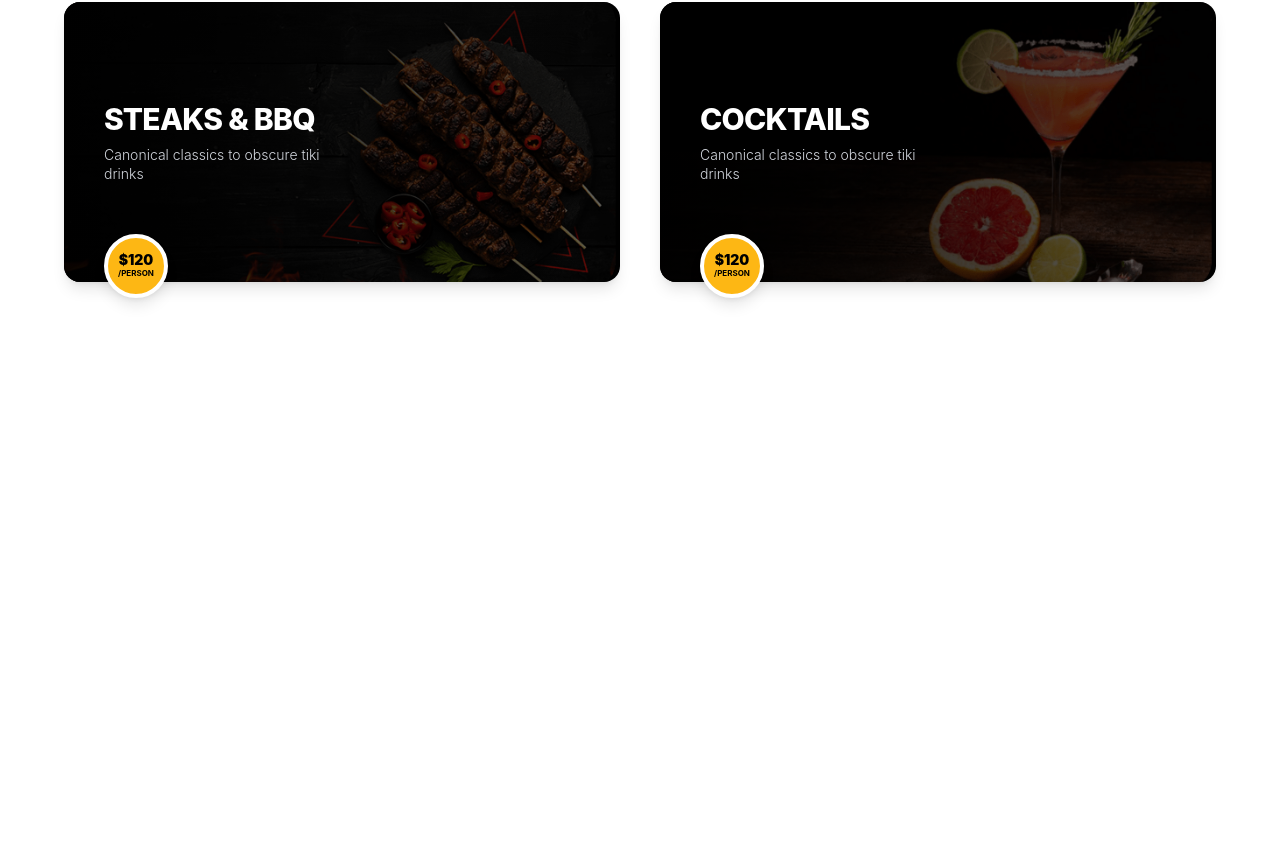
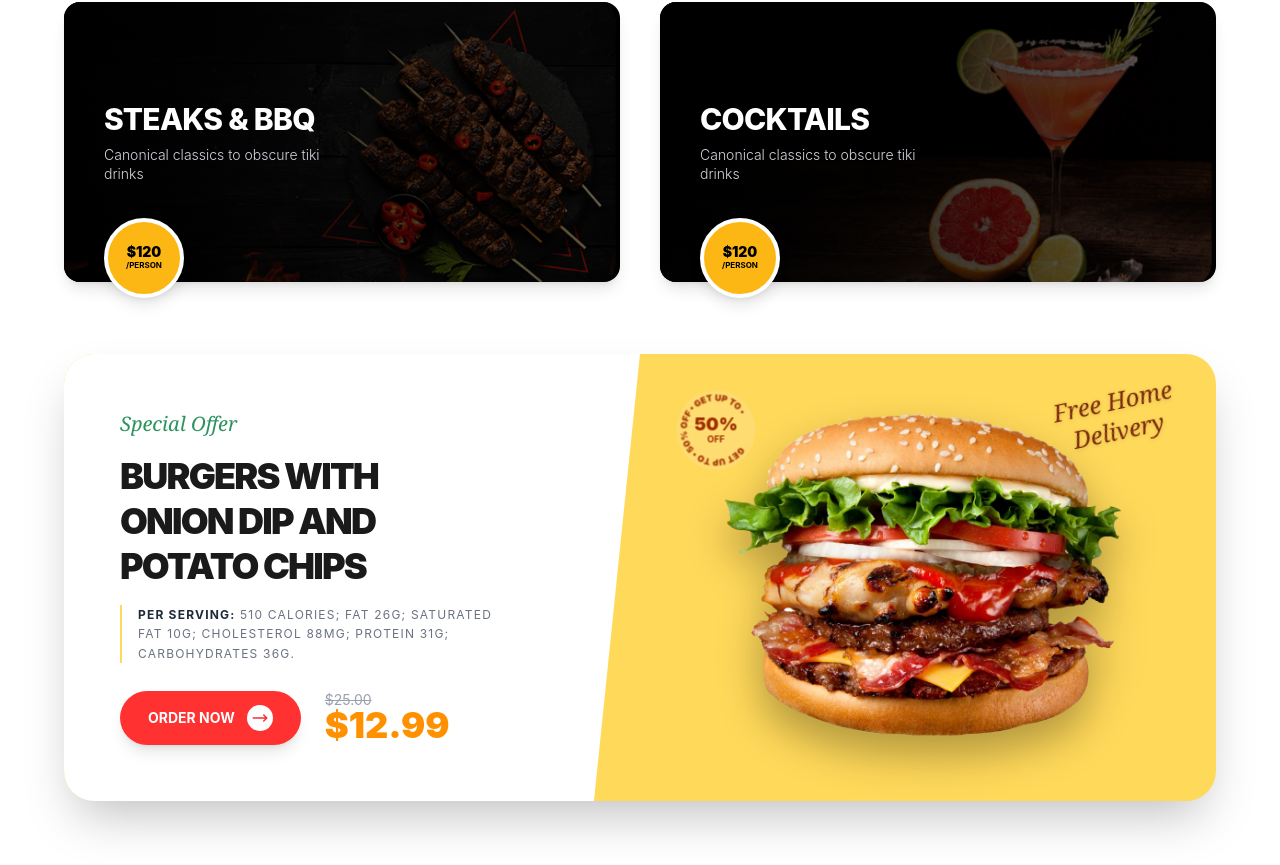
Before and after one commit to DashginAsgarli/restaurant-menu-template, a React (Vite) app: page / in a window 1280 px wide. Shown: the part 1982-2847 px from the top of the page. Before the commit the page ends 2312 px from the top, so only its background shows below. Built offline with nearby package versions, Linux system fonts and the light colour scheme.

Commit message:
feat: add spacialofferbanner section design

```diff
--- a/src/App.jsx
+++ b/src/App.jsx
@@ -5,6 +5,7 @@ import HeroSection from "./components/main/HeroSection"
 import Navbar from './components/header/navbar';
 import MenuSection from './components/main/MenuSection';
 import DiscoverMenu from './components/main/DiscoverMenu';
+import SpecialOfferBanner from './components/main/SpecialOfferBanner'
 
 function App() {
   return (
@@ -16,6 +17,7 @@ function App() {
         <HeroSection />
         <MenuSection />
         <DiscoverMenu />
+        <SpecialOfferBanner />
       </main>
 
 
--- a/src/components/main/DiscoverMenu.jsx
+++ b/src/components/main/DiscoverMenu.jsx
@@ -48,7 +48,7 @@ const DiscoverMenu = () => {
                             </div>
 
                             <div className="absolute -bottom-4 left-6 md:left-10 transition-transform duration-500 group-hover:-translate-y-1">
-                                <div className="w-14 h-14 md:w-16 md:h-16 bg-[#fdb714] rounded-full flex flex-col items-center justify-center shadow-lg border-4 border-white">
+                                <div className="w-14 h-14 md:w-20 md:h-20 bg-[#fdb714] rounded-full flex flex-col items-center justify-center shadow-lg border-4 border-white">
                                     <span className="text-black font-black text-xs md:text-sm leading-none">
                                         {item.price}
                                     </span>
--- /dev/null
+++ b/src/components/main/SpecialOfferBanner.jsx
@@ -0,0 +1,72 @@
+import React from 'react';
+import { HiOutlineArrowNarrowRight } from 'react-icons/hi';
+import sale from "../../assets/sale.png"
+
+function SpecialOfferBanner() {
+    return (
+        <div className="container mx-auto px-4  lg:px-16 mt-6">
+            <div className="w-full bg-[#FFD95A] rounded-[20px] md:rounded-[30px] overflow-hidden relative mb-16 flex flex-col lg:flex-row items-stretch min-h-[350px] lg:min-h-[400px] shadow-2xl">
+
+                <div className="bg-white w-full lg:w-[50%] p-8 md:p-10 lg:p-14 flex flex-col justify-center z-10 relative" style={{ clipPath: typeof window !== 'undefined' && window.innerWidth > 1024 ? 'polygon(0 0, 100% 0, 92% 100%, 0% 100%)' : 'none' }}>
+                    <div className="space-y-4">
+                        <h4 className="text-[#2D935D] font-serif italic text-lg md:text-xl">Special Offer</h4>
+
+                        <h2 className="text-[#1A1A1A] font-black text-2xl md:text-3xl lg:text-4xl leading-tight uppercase tracking-tighter">
+                            Burgers With <br className="hidden md:block" />
+                            Onion Dip and <br className="hidden md:block" />
+                            Potato Chips
+                        </h2>
+
+                        <p className="text-gray-500 text-[10px] md:text-xs leading-relaxed max-w-sm uppercase tracking-widest border-l-2 border-[#FFD95A] pl-4">
+                            <span className="font-bold text-gray-800">Per Serving:</span> 510 calories; fat 26g; saturated fat 10g;
+                            cholesterol 88mg; protein 31g; carbohydrates 36g.
+                        </p>
+
+                        <div className="flex flex-wrap items-center gap-6 pt-3">
+                            <button className="bg-[#FF3131] text-white px-6 py-3 md:px-7 md:py-3.5 rounded-full font-bold flex items-center gap-3 hover:bg-red-600 transition-all shadow-lg group text-sm">
+                                ORDER NOW
+                                <span className="bg-white text-red-500 rounded-full p-1 group-hover:translate-x-1 transition-transform">
+                                    <HiOutlineArrowNarrowRight size={18} />
+                                </span>
+                            </button>
+
+                            <div className="flex flex-col">
+                                <span className="text-gray-400 line-through text-sm leading-none">$25.00</span>
+                                <span className="text-[#FF9100] text-3xl md:text-4xl font-black leading-none">$12.99</span>
+                            </div>
+                        </div>
+                    </div>
+                </div>
+
+                <div className="flex-1 relative flex justify-center items-center p-6 lg:p-0">
+                    <div className="absolute top-6 left-6 md:top-8 md:left-8 z-20 scale-90">
+                        <div className="relative w-20 h-20 md:w-22 md:h-22 flex items-center justify-center bg-orange-100/20 rounded-full backdrop-blur-sm">
+                            <svg className="absolute w-full h-full animate-[spin_10s_linear_infinite]" viewBox="0 0 100 100">
+                                <path id="circlePath" d="M 50, 50 m -37, 0 a 37,37 0 1,1 74,0 a 37,37 0 1,1 -74,0" fill="none" />
+                                <text className="text-[11px] font-black fill-orange-800 uppercase">
+                                    <textPath xlinkHref="#circlePath">Get Up To • 50% OFF • Get Up To • </textPath>
+                                </text>
+                            </svg>
+                            <div className="flex flex-col items-center">
+                                <span className="text-xl font-black text-orange-800 leading-none">50%</span>
+                                <span className="text-[10px] font-bold text-orange-800">OFF</span>
+                            </div>
+                        </div>
+                    </div>
+
+                    <div className="relative z-10 transition-transform hover:scale-105 duration-700">
+                        <img src={sale} alt="Delicious Burger" className="w-[250px] sm:w-[320px] md:w-[400px] lg:w-[460px] drop-shadow-[0_20px_20px_rgba(0,0,0,0.3)]" />
+                    </div>
+
+                    <div className="absolute top-8 right-10 text-center -rotate-12 hidden lg:block">
+                        <p className="font-serif italic text-orange-900 text-lg md:text-2xl leading-tight drop-shadow-sm">
+                            Free Home <br /> Delivery
+                        </p>
+                    </div>
+                </div>
+            </div>
+        </div>
+    );
+}
+
+export default SpecialOfferBanner;
```
Also changed, not shown: src/assets/sale.png (added).
